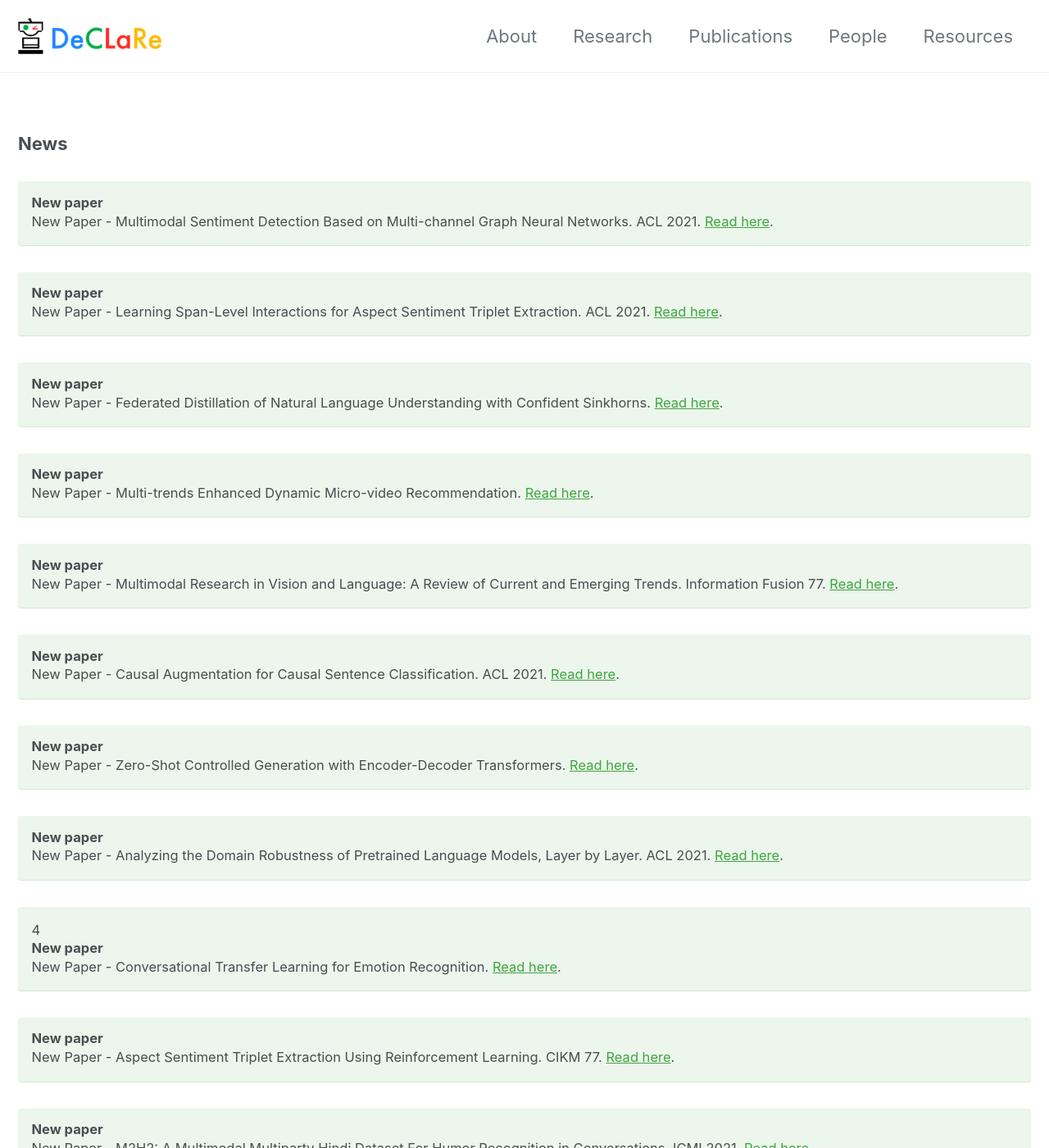
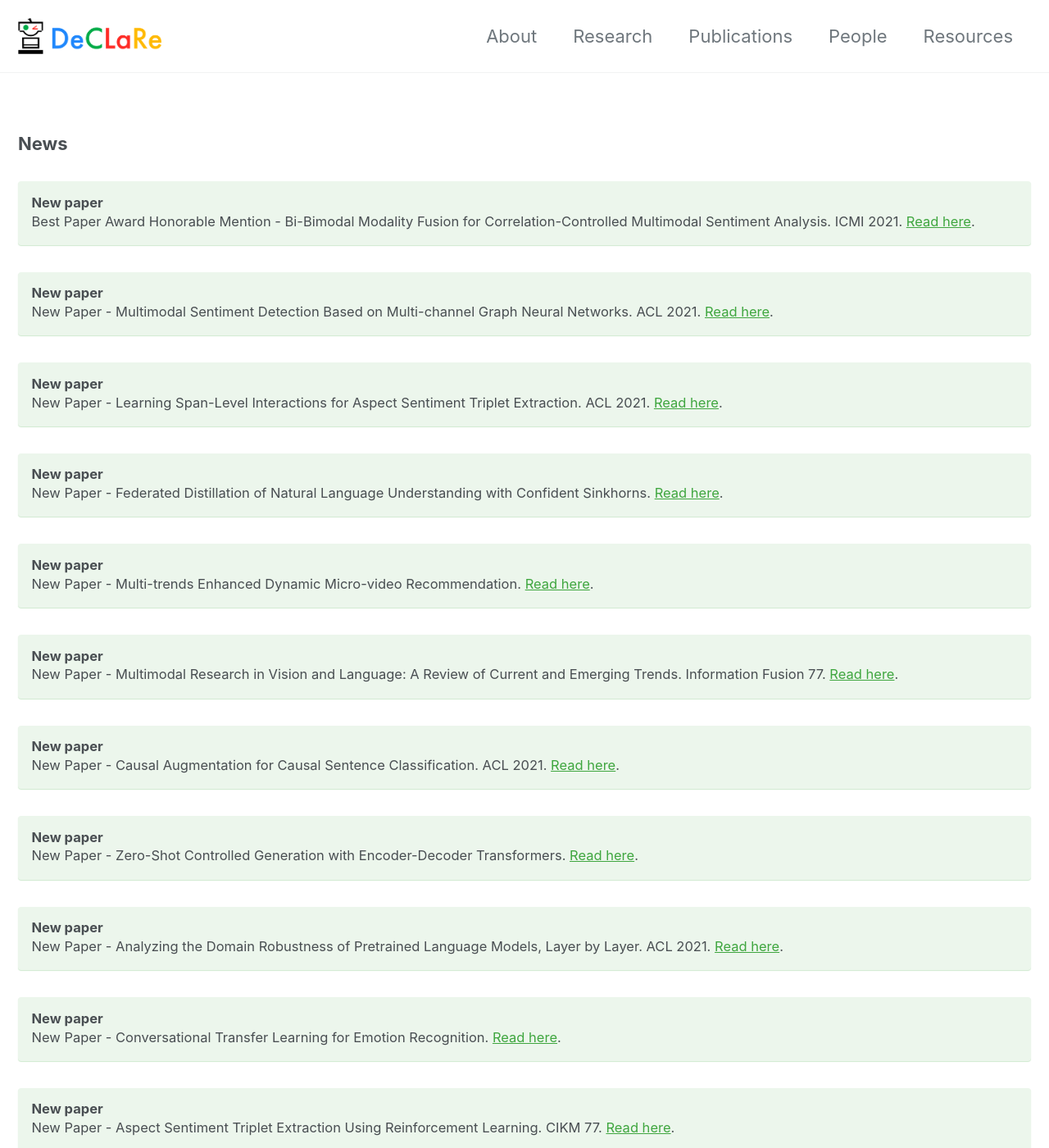
Before and after one commit to declare-lab/declare-lab.github.io, a Jekyll site: the page built from index.md, in a window 1280 px wide and 1400 px high, scrolled down 324 px. Shown: the whole window at 82% size. Built offline with Jekyll 4.4.1, drawn with Linux system fonts in a browser that asks for light colours; cached includes are drawn as plain includes; nearby versions of some CDN libraries; some of the changed text lies outside the part shown.

Commit message:
Update index.md

```diff
--- a/index.md
+++ b/index.md
@@ -17,6 +17,13 @@ logo:
 {% include feature_row_home_img id="logo" type="left" %}
 
 ### News
+
+<div class="notice--success">
+  <h4>New paper</h4>
+  <p>
+    Best Paper Award Honorable Mention - Bi-Bimodal Modality Fusion for Correlation-Controlled Multimodal Sentiment Analysis. ICMI 2021. <a href="{{ site.url }}{{ site.baseurl }}/assets/pdfs/Bi-Bimodal_Analysis.pdf">Read here</a>.
+  </p>
+</div>
 
 <div class="notice--success">
   <h4>New paper</h4>
@@ -74,7 +81,7 @@ logo:
   </p>
 </div>
 
-<div class="notice--success"> 4
+<div class="notice--success">
   <h4>New paper</h4>
   <p>
     New Paper - Conversational Transfer Learning for Emotion Recognition. <a href="{{ site.url }}{{ site.baseurl }}/assets/pdfs/Conversational Transfer Learning for Emotion.pdf">Read here</a>.
@@ -121,13 +128,6 @@ logo:
   <h4>New paper</h4>
   <p>
     New Paper - Improving Multimodal Fusion with Hierarchical Mutual Information Maximization for Multimodal Sentiment Analysis. EMNLP 2021. <a href="{{ site.url }}{{ site.baseurl }}/assets/pdfs/Improving_Multimodal_Fusion.pdf">Read here</a>.
-  </p>
-</div>
-
-<div class="notice--success">
-  <h4>New paper</h4>
-  <p>
-    Best Paper Award Honorable Mention - Bi-Bimodal Modality Fusion for Correlation-Controlled Multimodal Sentiment Analysis. ICMI 2021. <a href="{{ site.url }}{{ site.baseurl }}/assets/pdfs/Bi-Bimodal_Analysis.pdf">Read here</a>.
   </p>
 </div>
 
```
